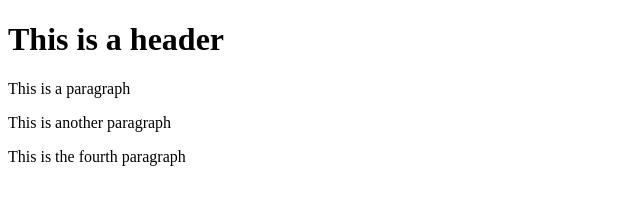
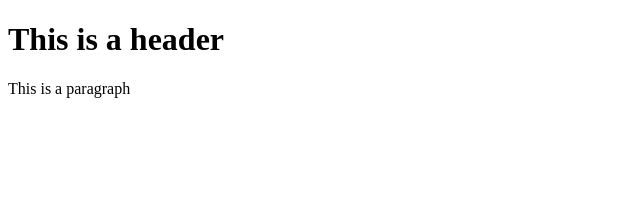
Before and after one commit to NBeshir/git.test, a website: page index.html in a window 1280 px wide. Shown: the whole page, without its empty margins (0-640 px from the left). Drawn offline with Linux system fonts and the light colour scheme.

Commit message:
fifth commit

```diff
--- a/index.html
+++ b/index.html
@@ -8,8 +8,6 @@
 <body>
     <h1>This is a header</h1>
     <p>This is a paragraph</p>
-    <p>This is another paragraph</p>
-    <p>This is the fourth paragraph</p>
 
 </body>
 </html>
```
Also changed, not shown: package.json (added, +25 -0 lines), 2 other files.
